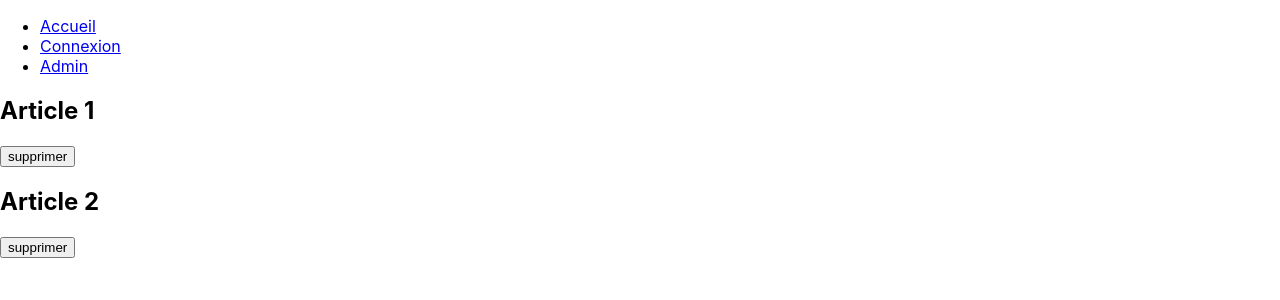
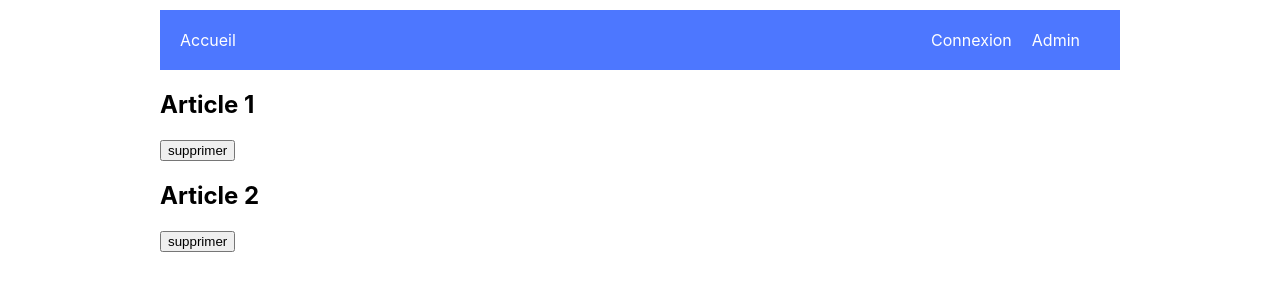
Before and after one commit to webdevproformation/react-h3-mars2022, a React (Create React App) app in the folder jour3-tp/: page / in a window 1280 px wide. Shown: the top 300 px of the page. Built offline with nearby package versions, Linux system fonts and the light colour scheme.

Commit message:
fin barre de menu

```diff
--- a/jour3-tp/src/index.css
+++ b/jour3-tp/src/index.css
@@ -11,3 +11,28 @@ code {
   font-family: source-code-pro, Menlo, Monaco, Consolas, 'Courier New',
     monospace;
 }
+.App{
+  max-width: 1000px;
+  width: 100%;
+  margin: 0 auto;
+  padding: 10px 20px;
+  box-sizing: border-box;
+}
+nav {
+  padding: 20px;
+  background: #4D77FF;
+}
+nav ul{
+  display: flex;
+  list-style: none;
+  padding: 0;
+  margin: 0;
+}
+nav ul li:nth-child(2){
+  margin-left: auto;
+}
+nav ul li a{
+  color : white;
+  margin-right: 20px;
+  text-decoration: none;
+}
```
